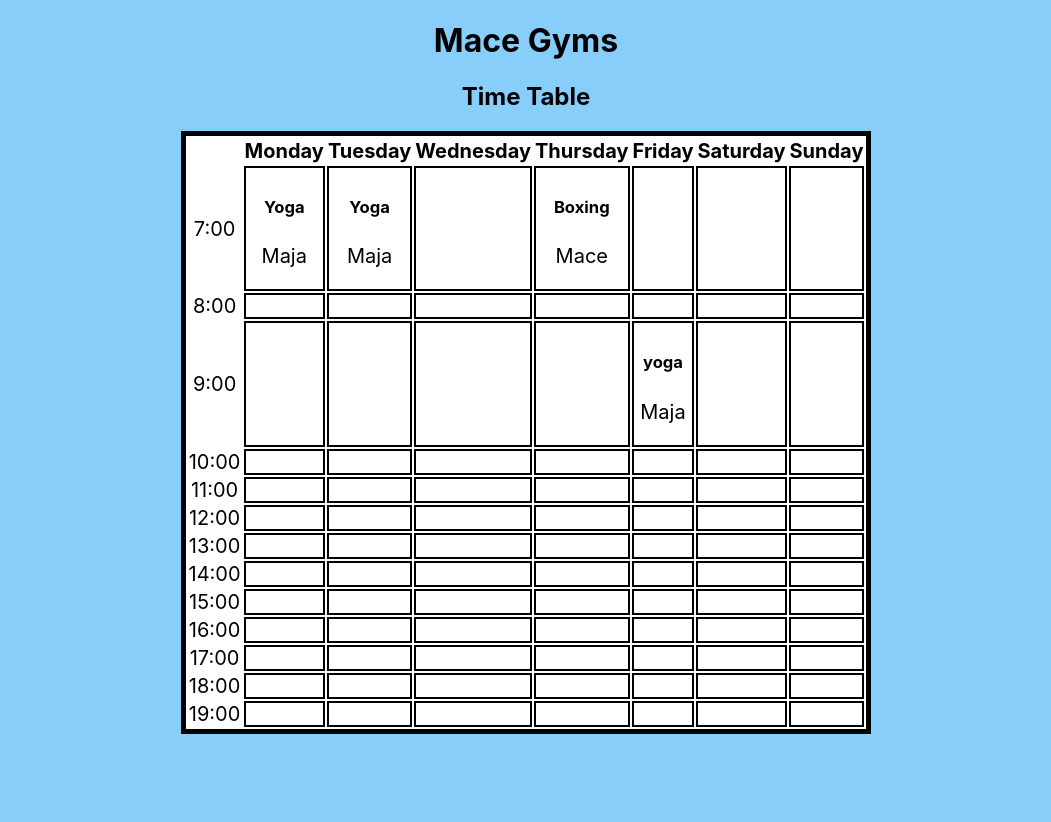
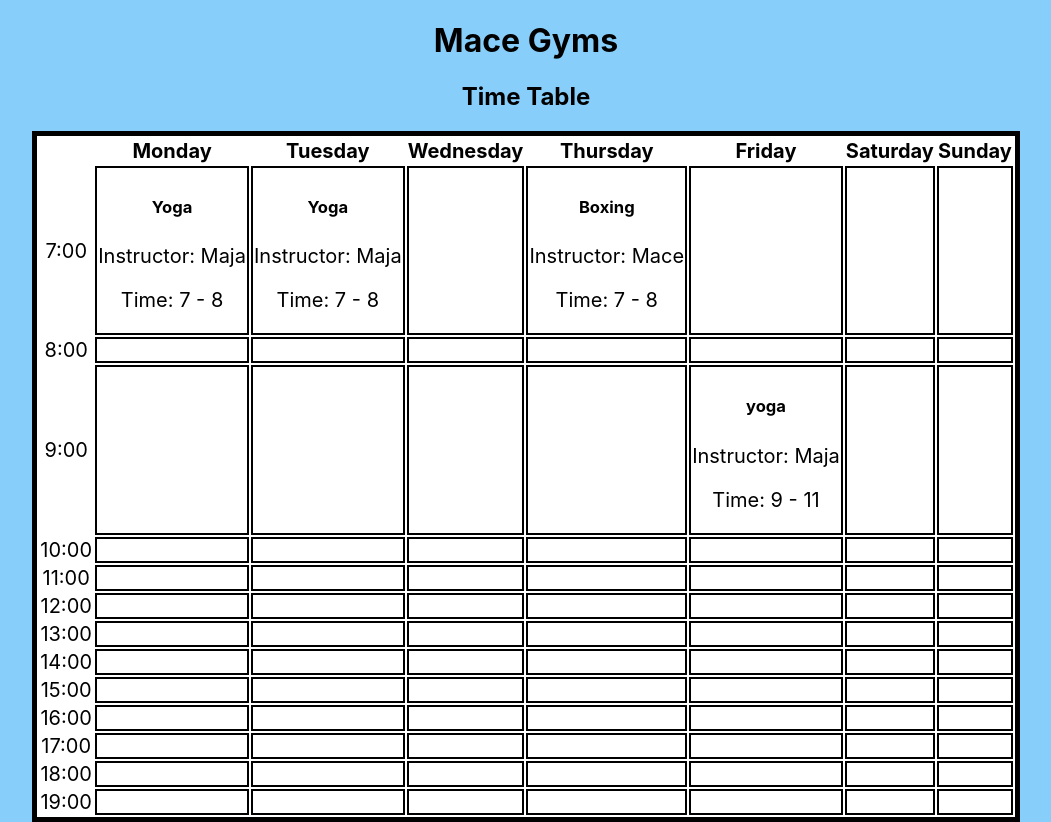
Before and after one commit to mace-akkari/maceGyms-React, a React (Create React App) app: page / in a window 1280 px wide. Shown: the whole page, without its empty margins (114-1165 px from the left). Before the commit the page ends 800 px from the top, so only its background shows below. Built offline with nearby package versions, Linux system fonts and the light colour scheme.

Commit message:
add description to time table

```diff
--- a/src/Timetable.js
+++ b/src/Timetable.js
@@ -11,7 +11,8 @@ const columnHeaders = (days) => ['', ...days].map(day => <th key={day}>{day}</th
 const slot = (appointment) => (
   <>
     <h5>{appointment.description}</h5>
-    <p>{appointment.instructor}</p>
+    <p>{`Instructor: ${appointment.instructor}`}</p>
+    <p>{`Time: ${appointment.startTime} - ${appointment.endTime}`}</p>
   </>
 )
 const columns = (days, hour, appointments) => {
```
